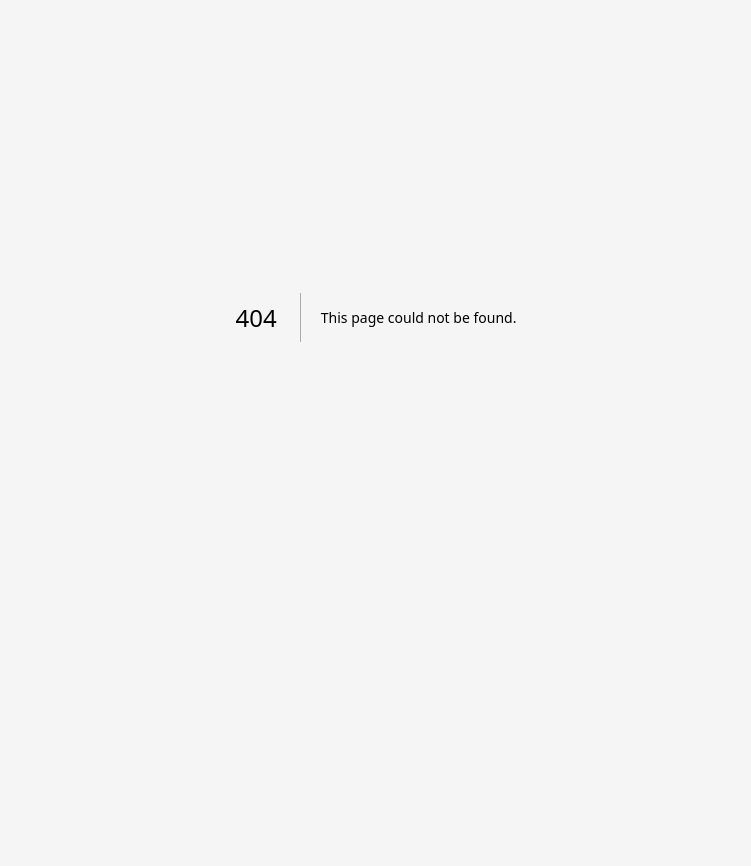
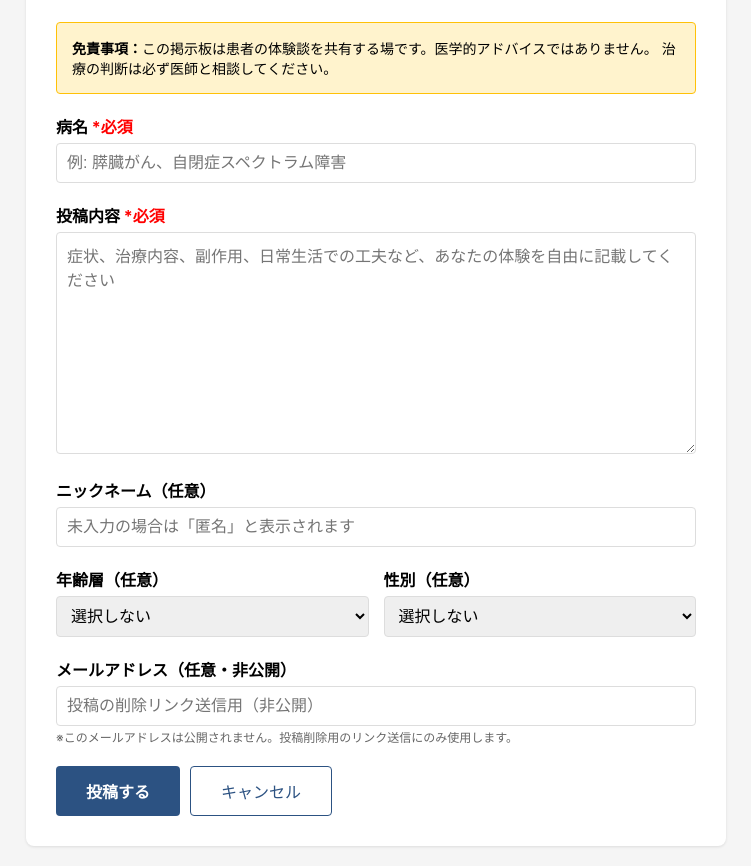
Before and after one commit to sannmawoyaku/kapydev, a Next.js app: page /post in a window 1280 px wide. Before the commit this address had no page. Shown: the part 188-1054 px from the top of the page, without its empty margins (264-1015 px from the left). Before the commit the page ends 905 px from the top, so only its background shows below. Built offline with nearby package versions, Linux system fonts and the light colour scheme.

Commit message:
Create page.js

```diff
--- /dev/null
+++ b/app/post/page.js
@@ -0,0 +1,288 @@
+'use client'
+
+import { useState } from 'react'
+import { supabase } from '../../lib/supabase'
+import { useRouter } from 'next/navigation'
+
+export default function PostPage() {
+  const router = useRouter()
+  const [formData, setFormData] = useState({
+    disease_name: '',
+    content: '',
+    nickname: '',
+    age_range: '',
+    gender: '',
+    email: ''
+  })
+  const [submitting, setSubmitting] = useState(false)
+  const [message, setMessage] = useState('')
+
+  const handleSubmit = async (e) => {
+    e.preventDefault()
+
+    if (!formData.disease_name || !formData.content) {
+      setMessage('病名と投稿内容は必須です')
+      return
+    }
+
+    setSubmitting(true)
+    setMessage('')
+
+    try {
+      const { error } = await supabase
+        .from('posts')
+        .insert([{
+          disease_name: formData.disease_name,
+          content: formData.content,
+          nickname: formData.nickname || '匿名',
+          age_range: formData.age_range || null,
+          gender: formData.gender || null,
+          email: formData.email || null
+        }])
+
+      if (error) throw error
+
+      setMessage('投稿が完了しました！')
+      setTimeout(() => {
+        router.push('/')
+      }, 1500)
+    } catch (error) {
+      console.error('Error submitting post:', error)
+      setMessage('投稿に失敗しました。もう一度お試しください。')
+    } finally {
+      setSubmitting(false)
+    }
+  }
+
+  const handleChange = (e) => {
+    setFormData({
+      ...formData,
+      [e.target.name]: e.target.value
+    })
+  }
+
+  return (
+    <main style={{ maxWidth: '700px', margin: '0 auto', padding: '20px' }}>
+      <div style={{
+        backgroundColor: 'white',
+        padding: '30px',
+        borderRadius: '8px',
+        boxShadow: '0 1px 3px rgba(0,0,0,0.1)'
+      }}>
+        <h2 style={{ marginTop: 0 }}>新規投稿</h2>
+
+        <div style={{
+          backgroundColor: '#fff3cd',
+          border: '1px solid #ffc107',
+          borderRadius: '4px',
+          padding: '15px',
+          marginBottom: '20px',
+          fontSize: '14px'
+        }}>
+          <strong>免責事項：</strong>
+          この掲示板は患者の体験談を共有する場です。医学的アドバイスではありません。
+          治療の判断は必ず医師と相談してください。
+        </div>
+
+        <form onSubmit={handleSubmit}>
+          <div style={{ marginBottom: '20px' }}>
+            <label style={{ display: 'block', marginBottom: '5px', fontWeight: 'bold' }}>
+              病名 <span style={{ color: 'red' }}>*必須</span>
+            </label>
+            <input
+              type="text"
+              name="disease_name"
+              value={formData.disease_name}
+              onChange={handleChange}
+              placeholder="例: 膵臓がん、自閉症スペクトラム障害"
+              required
+              style={{
+                width: '100%',
+                padding: '10px',
+                fontSize: '16px',
+                border: '1px solid #ddd',
+                borderRadius: '4px',
+                boxSizing: 'border-box'
+              }}
+            />
+          </div>
+
+          <div style={{ marginBottom: '20px' }}>
+            <label style={{ display: 'block', marginBottom: '5px', fontWeight: 'bold' }}>
+              投稿内容 <span style={{ color: 'red' }}>*必須</span>
+            </label>
+            <textarea
+              name="content"
+              value={formData.content}
+              onChange={handleChange}
+              placeholder="症状、治療内容、副作用、日常生活での工夫など、あなたの体験を自由に記載してください"
+              required
+              rows="10"
+              style={{
+                width: '100%',
+                padding: '10px',
+                fontSize: '16px',
+                border: '1px solid #ddd',
+                borderRadius: '4px',
+                boxSizing: 'border-box',
+                fontFamily: 'inherit',
+                resize: 'vertical'
+              }}
+            />
+          </div>
+
+          <div style={{ marginBottom: '20px' }}>
+            <label style={{ display: 'block', marginBottom: '5px', fontWeight: 'bold' }}>
+              ニックネーム（任意）
+            </label>
+            <input
+              type="text"
+              name="nickname"
+              value={formData.nickname}
+              onChange={handleChange}
+              placeholder="未入力の場合は「匿名」と表示されます"
+              style={{
+                width: '100%',
+                padding: '10px',
+                fontSize: '16px',
+                border: '1px solid #ddd',
+                borderRadius: '4px',
+                boxSizing: 'border-box'
+              }}
+            />
+          </div>
+
+          <div style={{
+            display: 'grid',
+            gridTemplateColumns: '1fr 1fr',
+            gap: '15px',
+            marginBottom: '20px'
+          }}>
+            <div>
+              <label style={{ display: 'block', marginBottom: '5px', fontWeight: 'bold' }}>
+                年齢層（任意）
+              </label>
+              <select
+                name="age_range"
+                value={formData.age_range}
+                onChange={handleChange}
+                style={{
+                  width: '100%',
+                  padding: '10px',
+                  fontSize: '16px',
+                  border: '1px solid #ddd',
+                  borderRadius: '4px',
+                  boxSizing: 'border-box'
+                }}
+              >
+                <option value="">選択しない</option>
+                <option value="10代以下">10代以下</option>
+                <option value="20代">20代</option>
+                <option value="30代">30代</option>
+                <option value="40代">40代</option>
+                <option value="50代">50代</option>
+                <option value="60代">60代</option>
+                <option value="70代以上">70代以上</option>
+              </select>
+            </div>
+
+            <div>
+              <label style={{ display: 'block', marginBottom: '5px', fontWeight: 'bold' }}>
+                性別（任意）
+              </label>
+              <select
+                name="gender"
+                value={formData.gender}
+                onChange={handleChange}
+                style={{
+                  width: '100%',
+                  padding: '10px',
+                  fontSize: '16px',
+                  border: '1px solid #ddd',
+                  borderRadius: '4px',
+                  boxSizing: 'border-box'
+                }}
+              >
+                <option value="">選択しない</option>
+                <option value="男性">男性</option>
+                <option value="女性">女性</option>
+                <option value="回答しない">回答しない</option>
+              </select>
+            </div>
+          </div>
+
+          <div style={{ marginBottom: '20px' }}>
+            <label style={{ display: 'block', marginBottom: '5px', fontWeight: 'bold' }}>
+              メールアドレス（任意・非公開）
+            </label>
+            <input
+              type="email"
+              name="email"
+              value={formData.email}
+              onChange={handleChange}
+              placeholder="投稿の削除リンク送信用（非公開）"
+              style={{
+                width: '100%',
+                padding: '10px',
+                fontSize: '16px',
+                border: '1px solid #ddd',
+                borderRadius: '4px',
+                boxSizing: 'border-box'
+              }}
+            />
+            <small style={{ color: '#666', fontSize: '12px' }}>
+              ※このメールアドレスは公開されません。投稿削除用のリンク送信にのみ使用します。
+            </small>
+          </div>
+
+          {message && (
+            <div style={{
+              padding: '10px',
+              marginBottom: '15px',
+              borderRadius: '4px',
+              backgroundColor: message.includes('失敗') ? '#f8d7da' : '#d4edda',
+              color: message.includes('失敗') ? '#721c24' : '#155724',
+              border: `1px solid ${message.includes('失敗') ? '#f5c6cb' : '#c3e6cb'}`
+            }}>
+              {message}
+            </div>
+          )}
+
+          <div style={{ display: 'flex', gap: '10px' }}>
+            <button
+              type="submit"
+              disabled={submitting}
+              style={{
+                backgroundColor: submitting ? '#ccc' : '#2c5282',
+                color: 'white',
+                padding: '12px 30px',
+                fontSize: '16px',
+                border: 'none',
+                borderRadius: '4px',
+                cursor: submitting ? 'not-allowed' : 'pointer',
+                fontWeight: 'bold'
+              }}
+            >
+              {submitting ? '投稿中...' : '投稿する'}
+            </button>
+            <button
+              type="button"
+              onClick={() => router.push('/')}
+              style={{
+                backgroundColor: 'white',
+                color: '#2c5282',
+                padding: '12px 30px',
+                fontSize: '16px',
+                border: '1px solid #2c5282',
+                borderRadius: '4px',
+                cursor: 'pointer'
+              }}
+            >
+              キャンセル
+            </button>
+          </div>
+        </form>
+      </div>
+    </main>
+  )
+}
```
